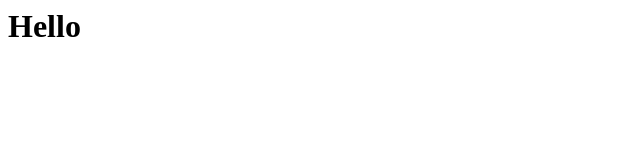
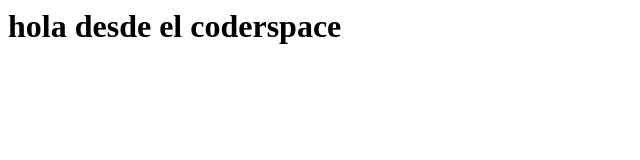
Before and after one commit to Franco7567/skills-code-codespaces, a plain HTML site: page index.html in a window 1280 px wide. Shown: the whole page, without its empty margins (0-640 px from the left). Drawn offline with Linux system fonts and the light colour scheme.

Commit message:
saludo desde el coderspace

```diff
--- a/index.html
+++ b/index.html
@@ -1,3 +1,3 @@
 <html>
-  <h1>Hello</h1>
+  <h1>hola desde el coderspace</h1>
 </html>
```
